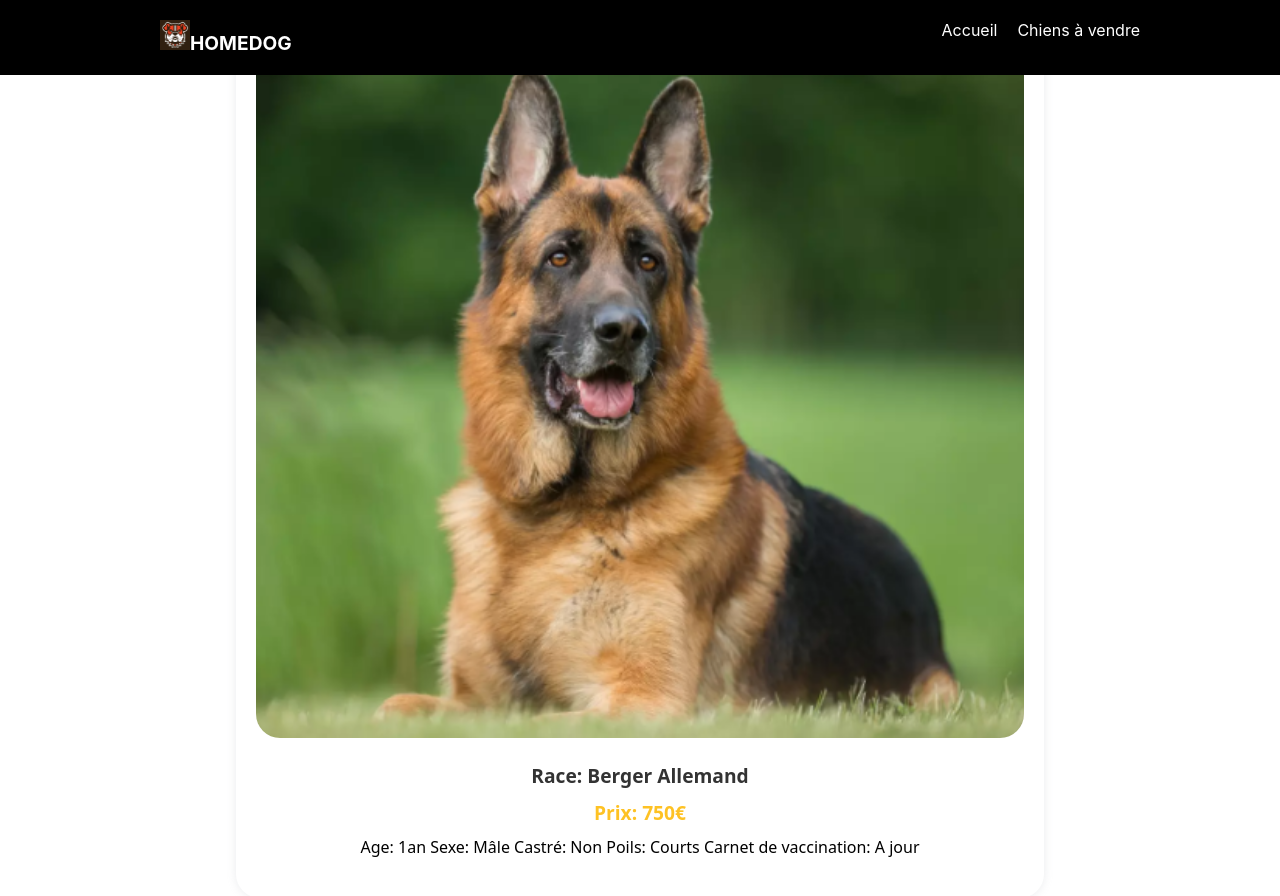
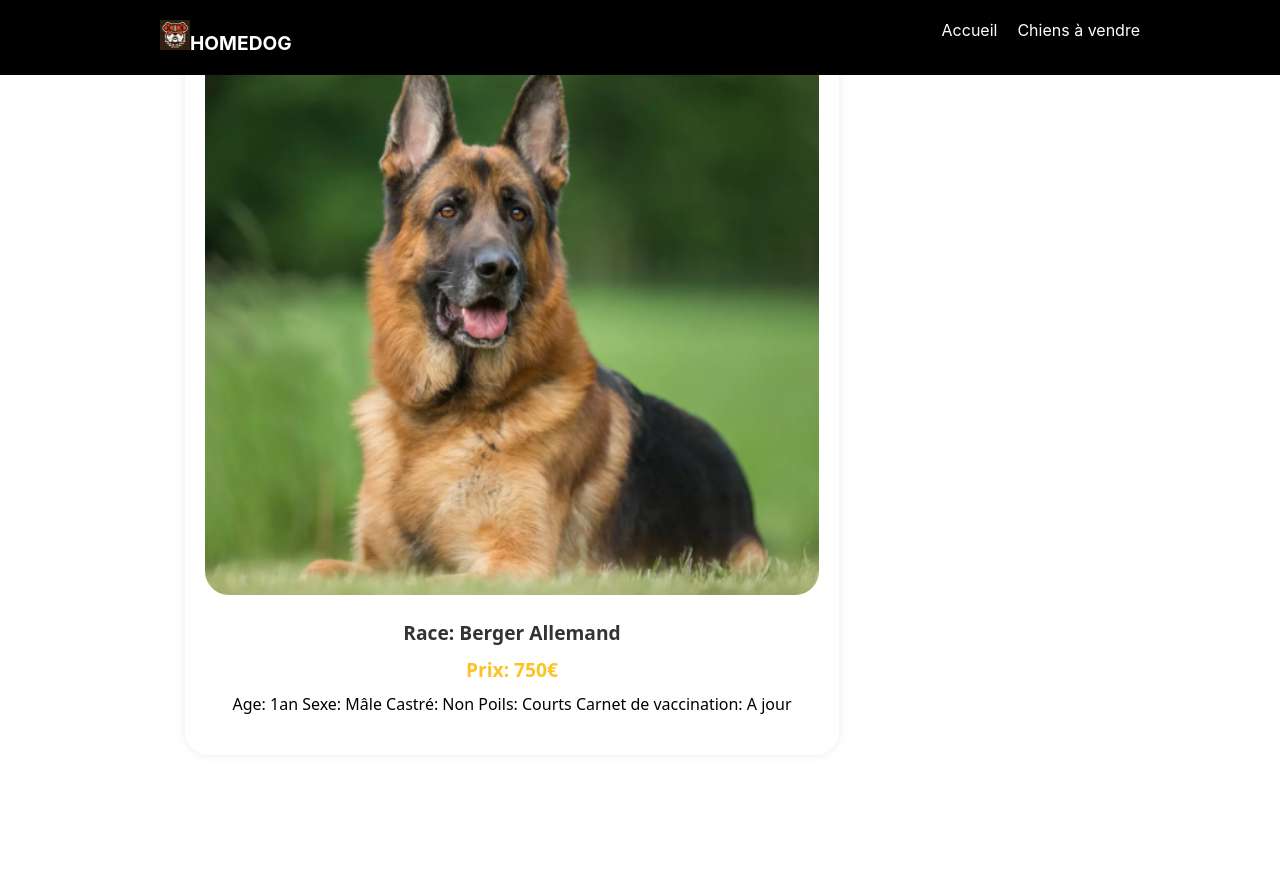
Before and after one commit to Medellin20/HOMEDOG, a React (Create React App) app in the folder Frontend/: page /dogs/0 in a window 1280 px wide. Shown: the top 896 px of the page. After the commit the page ends 800 px from the top, so only its background shows below. Built offline with nearby package versions, Linux system fonts and the light colour scheme; the HTML template or start-up script is replaced by a standard one.

Commit message:
update files

```diff
--- a/Frontend/package.json
+++ b/Frontend/package.json
@@ -14,6 +14,7 @@
     "react-responsive-masonry": "^2.1.7",
     "react-router-dom": "^6.21.1",
     "react-scripts": "^5.0.1",
+    "tailwindcss": "^3.4.1",
     "web-vitals": "^2.1.4",
     "webpack": "^5.89.0",
     "webpack-cli": "^5.1.4"
--- a/Frontend/public/index.html
+++ b/Frontend/public/index.html
@@ -2,7 +2,7 @@
 <html lang="en">
   <head>
     <meta charset="utf-8" />
-    <link rel="icon" href="%PUBLIC_URL%/favicon.ico" />
+    <link rel="icon" href="%PUBLIC_URL%/favicon.i
     <meta name="viewport" content="width=device-width, initial-scale=1" />
     <meta name="theme-color" content="#000000" />
     <meta
--- a/Frontend/src/components/achat.css
+++ b/Frontend/src/components/achat.css
@@ -47,7 +47,7 @@
 .dog-details-price {
   font-size: 1.2em;
   font-weight: bold;
-  color: #fec224;
+  color: #20201f;
   font-family: 'system-ui';
   margin-bottom: 10px;
 }
--- a/Frontend/src/index.css
+++ b/Frontend/src/index.css
@@ -5,7 +5,14 @@ body {
     sans-serif;
   -webkit-font-smoothing: antialiased;
   -moz-osx-font-smoothing: grayscale;
+   width: 100%;
 }
+
+@media (min-width: 768px) {
+    body {
+      width: 80%; /* Change la largeur lorsque la largeur de l'écran dépasse 768px */
+    }
+  }
 
 code {
   font-family: source-code-pro, Menlo, Monaco, Consolas, 'Courier New',
```
Also changed, not shown: 1 other file (tests, documents, lock files or other folders).
